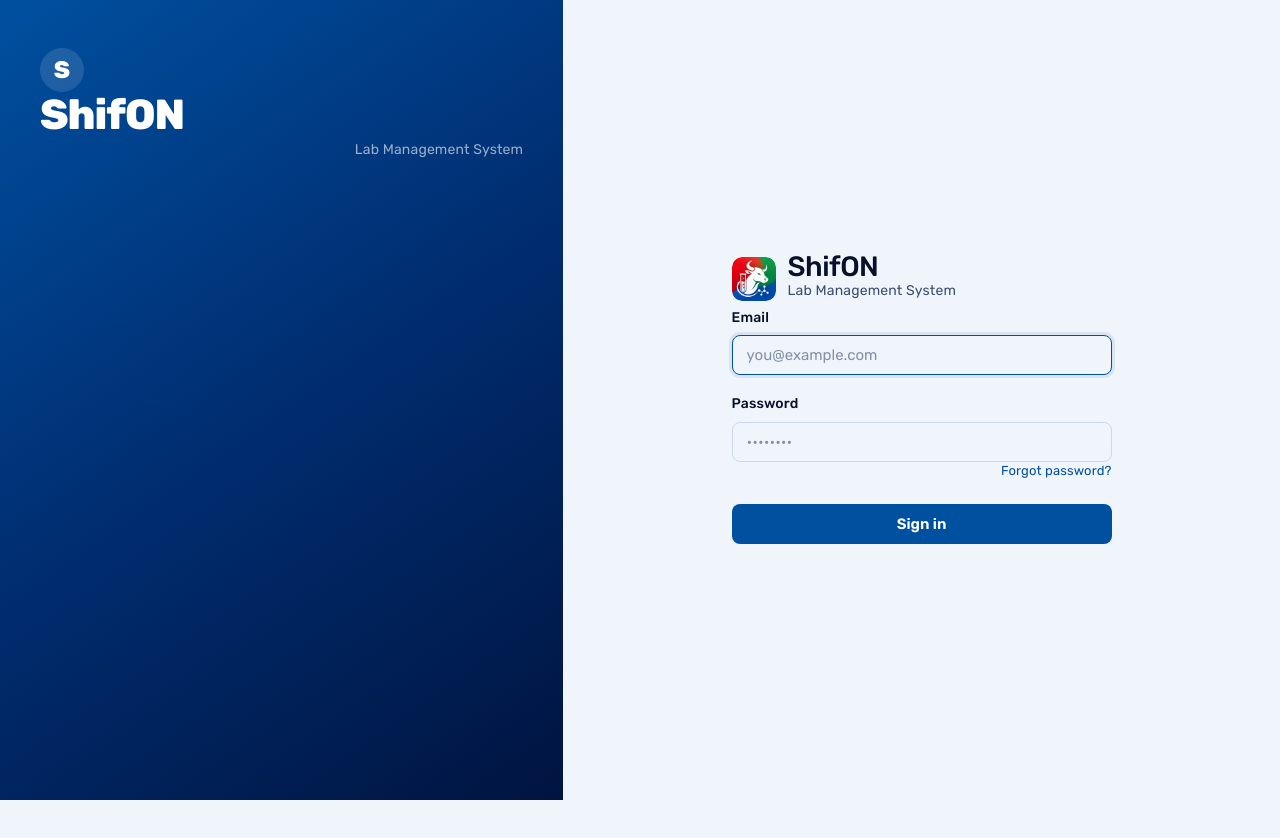
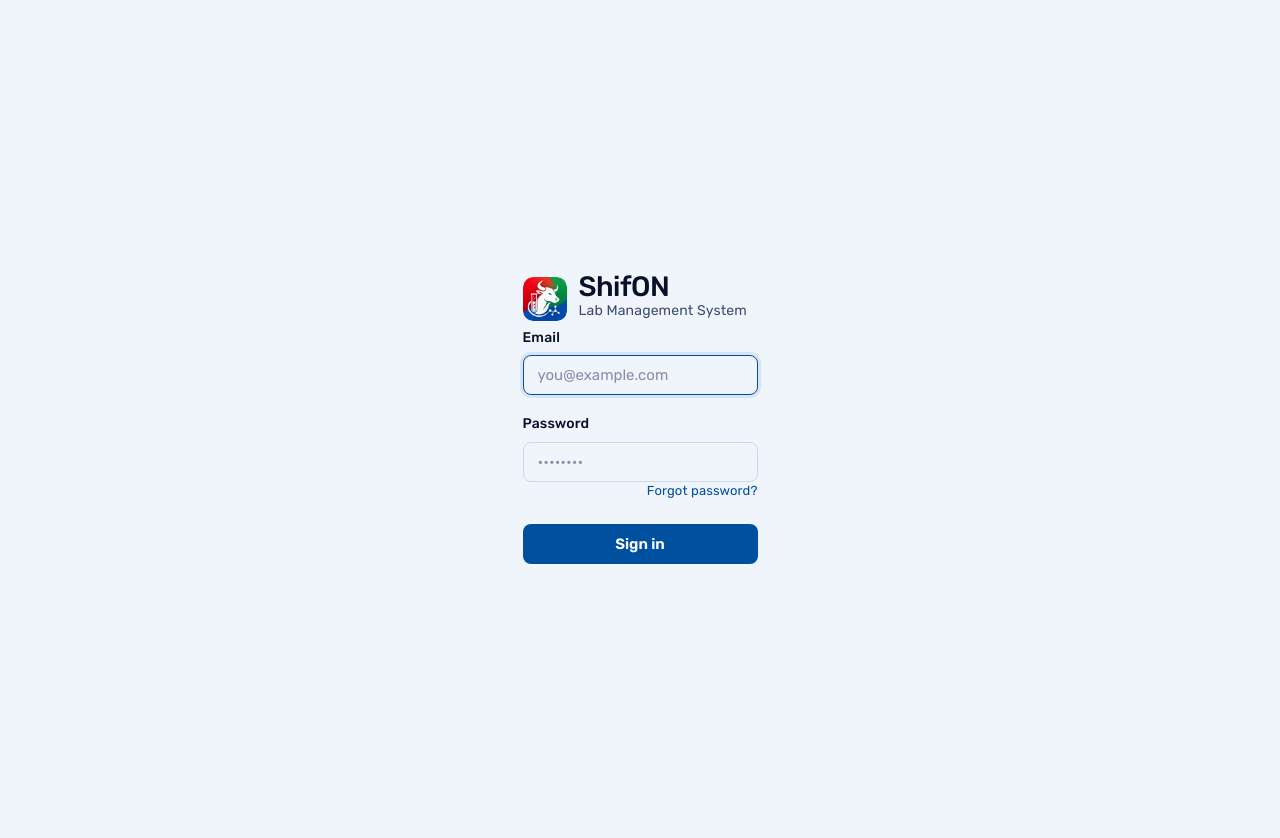
Before and after one commit to RafaelNavon/ShifON, a React (Vite) app in the folder client/: page /login in a window 1280 px wide. Before the commit the page ends 800 px from the top, so only its background shows below. Built offline with nearby package versions, Linux system fonts and the light colour scheme; no server answers.

Commit message:
redesign: Removed left side login page

```diff
--- a/client/src/pages/Login.css
+++ b/client/src/pages/Login.css
@@ -1,93 +1,15 @@
 .login-page {
-  min-height: 100svh;
-  display: flex;
-  align-items: stretch;
-}
-
-/* ── Left panel ─────────────────────────── */
-.login-left {
-  width: 44%;
-  min-height: 100svh;
-  display: flex;
-  flex-direction: column;
-  justify-content: space-between;
-  padding: 48px 40px;
-  background: linear-gradient(145deg, #0050a0, #002d70, #001440);
-  box-sizing: border-box;
-}
-
-.login-left-top {
-  display: flex;
-  flex-direction: column;
-  gap: 12px;
-}
-
-.login-left-logo {
-  width: 44px;
-  height: 44px;
-  border-radius: 22px;
-  background: rgba(255, 255, 255, 0.12);
-  color: #fff;
-  display: flex;
-  align-items: center;
-  justify-content: center;
-  font-size: 24px;
-  font-weight: 800;
-  font-family: var(--heading);
-}
-
-.login-left-title {
-  font-size: 42px;
-  font-weight: 800;
-  color: #fff;
-  margin: 0;
-  letter-spacing: -1px;
-}
-
-.login-left-subtitle {
-  font-size: 14px;
-  color: rgba(255, 255, 255, 0.6);
-  margin: 0;
-}
-
-.login-left-stats {
-  display: flex;
-  gap: 24px;
-}
-
-.login-left-stat {
-  display: flex;
-  flex-direction: column;
-  gap: 2px;
-}
-
-.login-left-stat-num {
-  font-size: 26px;
-  font-weight: 700;
-  color: #fff;
-  line-height: 1.1;
-}
-
-.login-left-stat-label {
-  font-size: 12px;
-  color: rgba(255, 255, 255, 0.6);
-}
-
-/* ── Right panel ────────────────────────── */
-.login-right {
-  width: 56%;
   min-height: 100svh;
   display: flex;
   align-items: center;
   justify-content: center;
-  padding: 40px;
   background: var(--bg);
-  box-sizing: border-box;
+  padding: 20px;
 }
 
 .login-card {
   width: 100%;
-  max-width: 380px;
+  max-width: 400px;
 }
 
 .login-brand {
@@ -257,19 +179,3 @@
 .forgot-link:hover {
   text-decoration: underline;
 }
-
-@media (max-width: 700px) {
-  .login-left {
-    display: none;
-  }
-
-  .login-right {
-    width: 100%;
-  }
-}
-
-@media (max-width: 480px) {
-  .login-right {
-    padding: 32px 24px;
-  }
-}
--- a/client/src/pages/Login.jsx
+++ b/client/src/pages/Login.jsx
@@ -40,16 +40,6 @@ export default function Login() {
 
   return (
     <div className="login-page">
-      <div className="login-left">
-        <div className="login-left-top">
-          <span className="login-left-logo">S</span>
-          <h1 className="login-left-title">ShifON</h1>
-          <p className="login-left-subtitle" dir="rtl">
-            Lab Management System
-          </p>
-        </div>
-      </div>
-
       <div className="login-right">
         <div className="login-card">
           <div className="login-brand">
```
